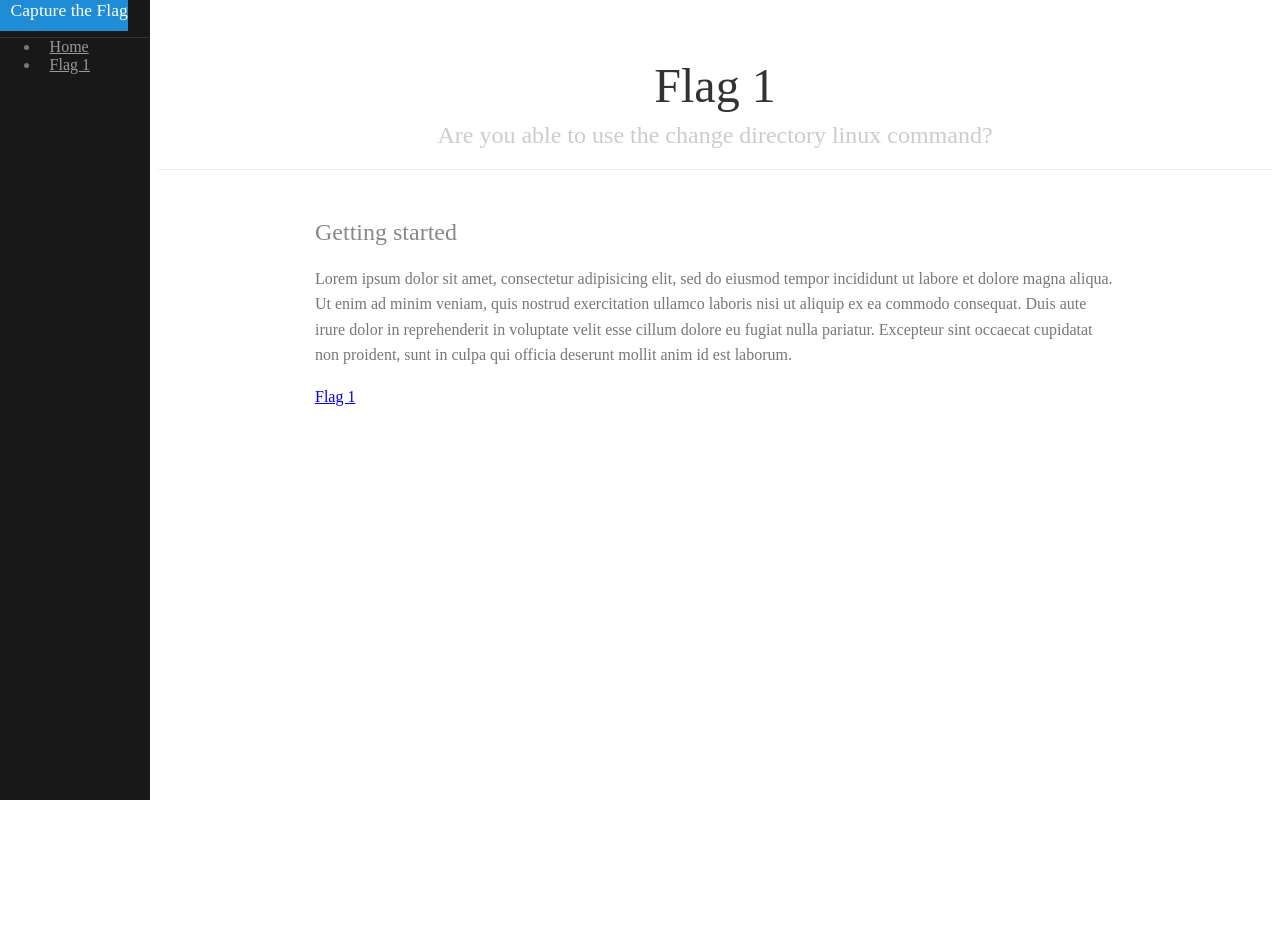
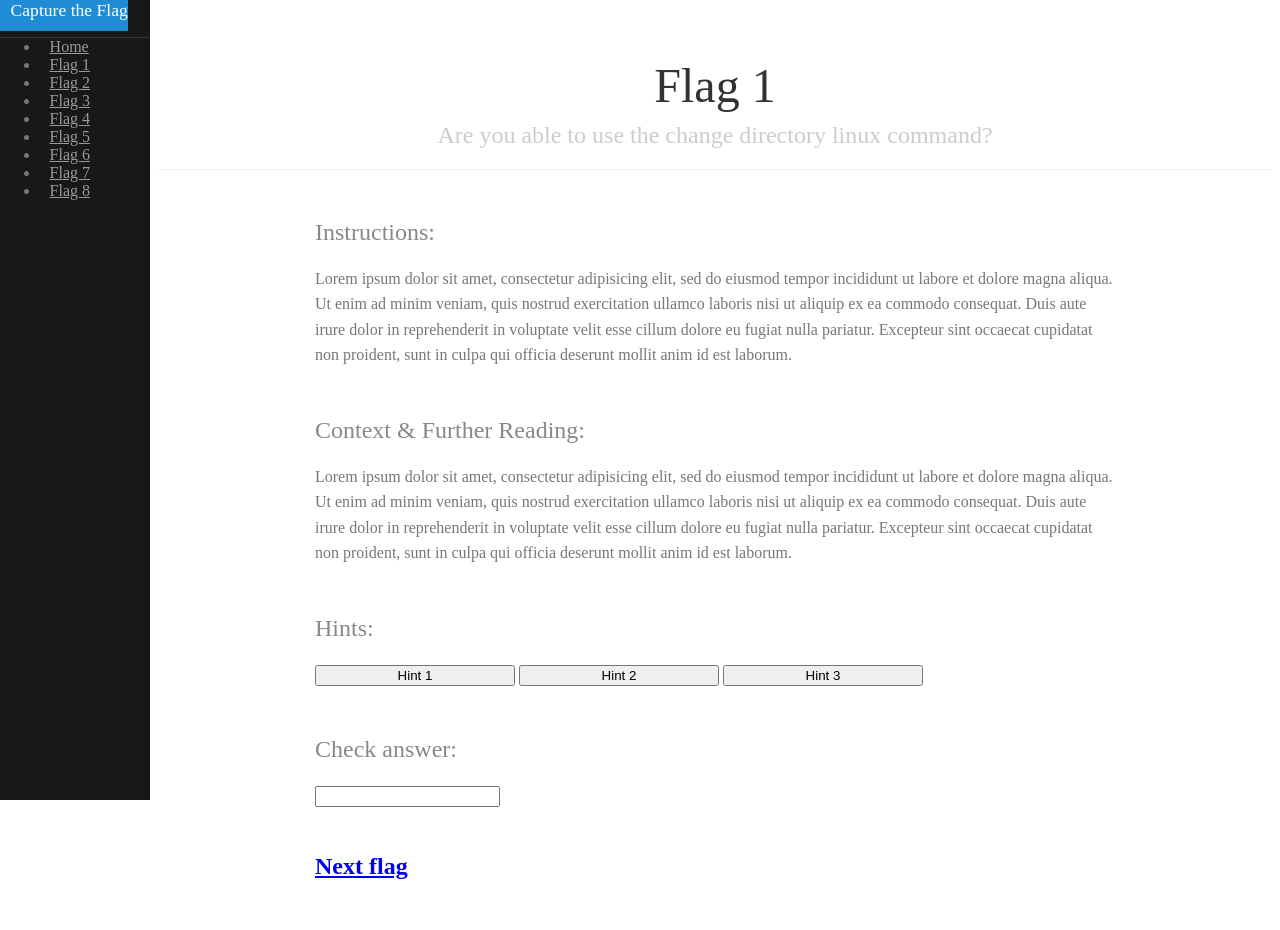
Before and after one commit to donnelly-r/ctf-website, a Flask app: page /flag1 in a window 1280 px wide. Before the commit the page ends 800 px from the top, so only its background shows below. Run offline with Flask 2, Linux system fonts and the light colour scheme.

Commit message:
created template for flag pages

```diff
--- a/static/style.css
+++ b/static/style.css
@@ -1,6 +1,16 @@
 /*
 Style provided by https://github.com/pure-css/pure/tree/master/site/static/layouts/side-menu
 */
+
+.buttons {
+    width: 200px;
+    margin: 0 auto;
+    display: inline;}
+
+        .action_btn {
+    width: 200px;
+    margin: 0 auto;
+    display: inline;}
 
 body {
     color: #777;
--- a/templates/flag1.html
+++ b/templates/flag1.html
@@ -24,6 +24,13 @@
                 <ul class="pure-menu-list">
                     <li class="pure-menu-item"><a href="/" class="pure-menu-link">Home</a></li>
                     <li class="pure-menu-item"><a href="flag1" class="pure-menu-link">Flag 1</a></li>
+                    <li class="pure-menu-item"><a href="flag2" class="pure-menu-link">Flag 2</a></li>
+                    <li class="pure-menu-item"><a href="flag3" class="pure-menu-link">Flag 3</a></li>
+                    <li class="pure-menu-item"><a href="flag4" class="pure-menu-link">Flag 4</a></li>
+                    <li class="pure-menu-item"><a href="flag5" class="pure-menu-link">Flag 5</a></li>
+                    <li class="pure-menu-item"><a href="flag6" class="pure-menu-link">Flag 6</a></li>
+                    <li class="pure-menu-item"><a href="flag7" class="pure-menu-link">Flag 7</a></li>
+                    <li class="pure-menu-item"><a href="flag8" class="pure-menu-link">Flag 8</a></li>
                 </ul>
             </div>
         </div>
@@ -35,7 +42,7 @@
             </div>
 
             <div class="content">
-                <h2 class="content-subhead">Getting started</h2>
+                <h2 class="content-subhead">Instructions:</h2>
                 <p>
                     Lorem ipsum dolor sit amet, consectetur adipisicing elit, sed do eiusmod tempor incididunt ut labore
                     et dolore magna aliqua. Ut enim ad minim veniam, quis nostrud exercitation ullamco laboris nisi ut
@@ -43,7 +50,25 @@
                     cillum dolore eu fugiat nulla pariatur. Excepteur sint occaecat cupidatat non proident, sunt in
                     culpa qui officia deserunt mollit anim id est laborum.
                 </p>
-                <a href="flag1" class="pure-menu-link">Flag 1</a></li>
+                <h2 class="content-subhead">Context & Further Reading:</h2>
+                <p>
+                    Lorem ipsum dolor sit amet, consectetur adipisicing elit, sed do eiusmod tempor incididunt ut labore
+                    et dolore magna aliqua. Ut enim ad minim veniam, quis nostrud exercitation ullamco laboris nisi ut
+                    aliquip ex ea commodo consequat. Duis aute irure dolor in reprehenderit in voluptate velit esse
+                    cillum dolore eu fugiat nulla pariatur. Excepteur sint occaecat cupidatat non proident, sunt in
+                    culpa qui officia deserunt mollit anim id est laborum.
+                </p>
+
+                <h2 class="content-subhead">Hints:</h2>
+                <div class="hint-buttons">
+                    <button name="hint1" class="action_btn" type="button" onclick="showHint1()">Hint 1</button>
+                    <button name="hint2" class="action_btn" type="button" onclick="showHint2()">Hint 2</button>
+                    <button name="hint3" class="action_btn" type="button" onclick="showHint3()">Hint 3</button>
+                </div>
+
+                <h2 class="content-subhead">Check answer:</h2>
+                <input type="text" id="fname" name="fname"><br><br>
+                <h2><a href="flag2" class="pure-menu-item">Next flag</a></h2>
             </div>
         </div>
     </div>
```
